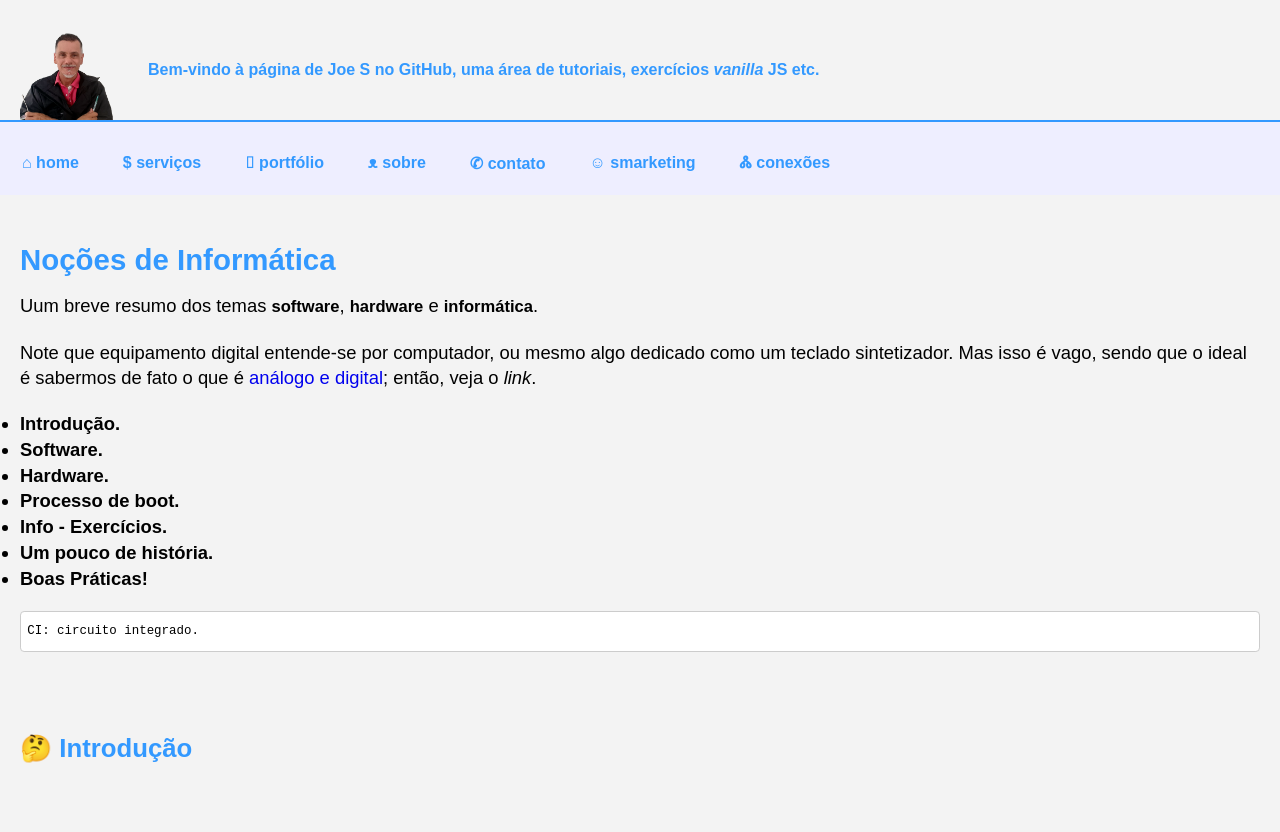
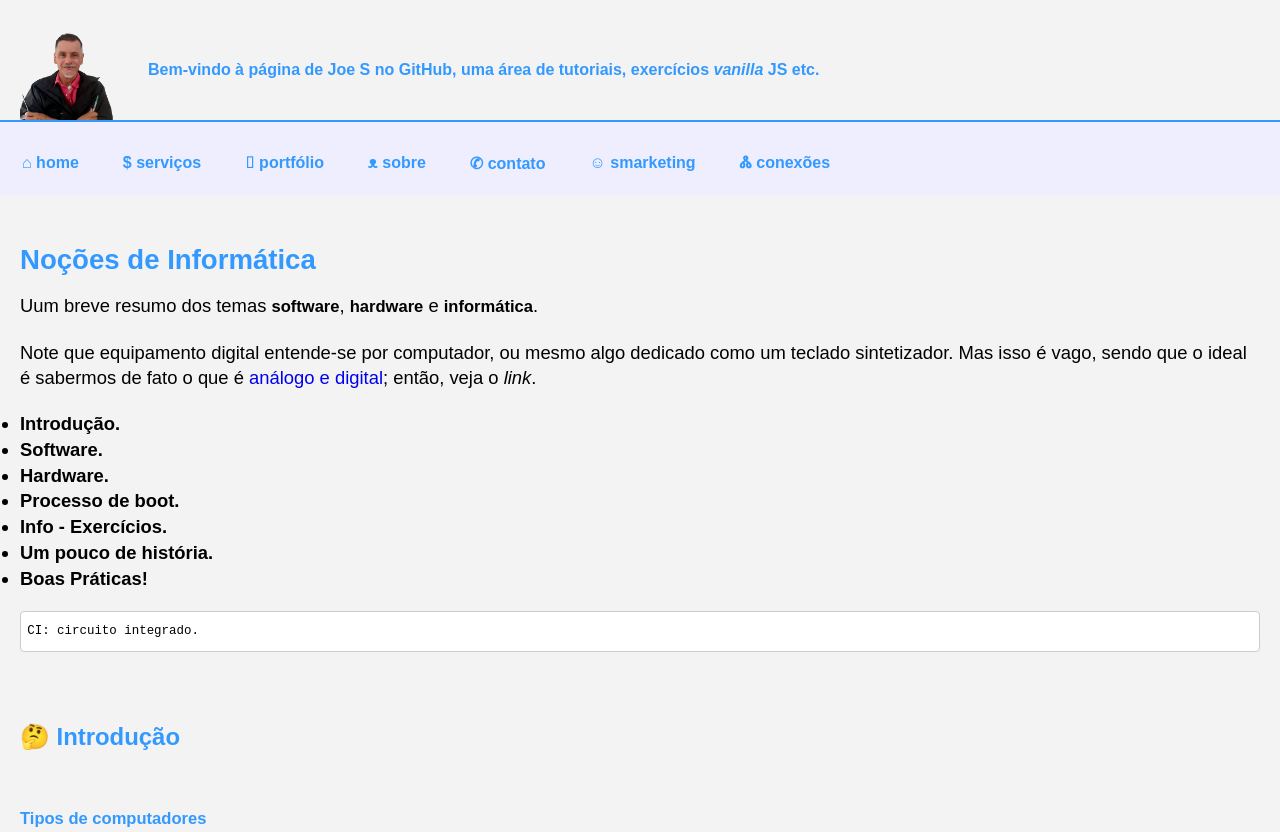
Before and after one commit to Joesynth/joesynth.github.io, a Jekyll site: the page built from _posts/2021-11-28-nocoes-de-informatica.md, in a window 1280 px wide. Shown: the top 832 px of the page. Built offline with Jekyll 4.4.1, drawn with Linux system fonts in a browser that asks for light colours; grey boxes are pictures that could not be loaded.

Commit message:
Update heading styles in style.css

```diff
--- a/css/style.css
+++ b/css/style.css
@@ -78,10 +78,10 @@ article { display: flex; gap: 15px; align-items: flex-start; }
 
 													/* .art-content h3, h1 { margin-bottom: 5px; } 		 Adicionado h1*/
 h1, h2, h3, h4, h5, h6 { color: var(--cor-escura); }
-h2, h4, h5, h6 { padding-top: 2.5em}		/*h1 usado no topo de cada artigo .md, e h3 somente na página principal. */
-h1 { font-size: 1.6em; }
-h2 { font-size: 1.4em; }
-h5, h6 { font-size: 1em; }
+h2, h4, h5, h6 { padding-top: 2.2em}		/*h1 usado no topo de cada artigo .md, e h3 somente na página principal. */
+h1 { font-size: 1.5em; }
+h2 { font-size: 1.3em; }
+h5, h6 { font-size: 0.9em; }
 
 strong { font-size: 0.9em;}
 
```
